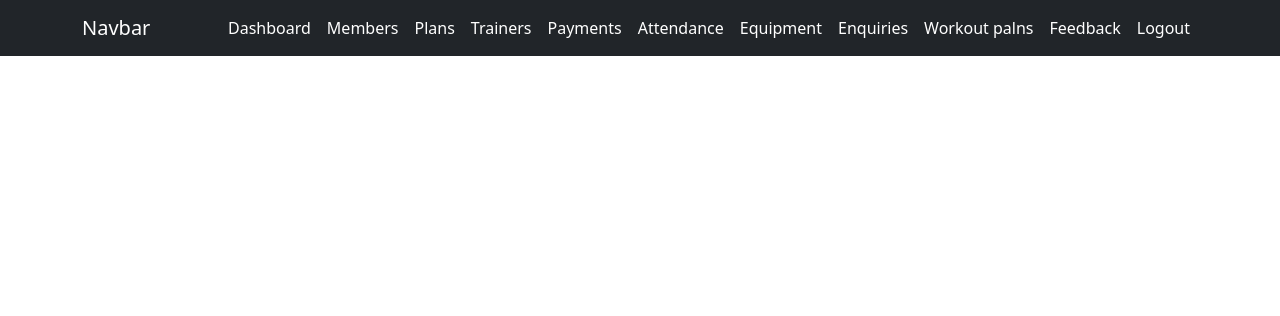
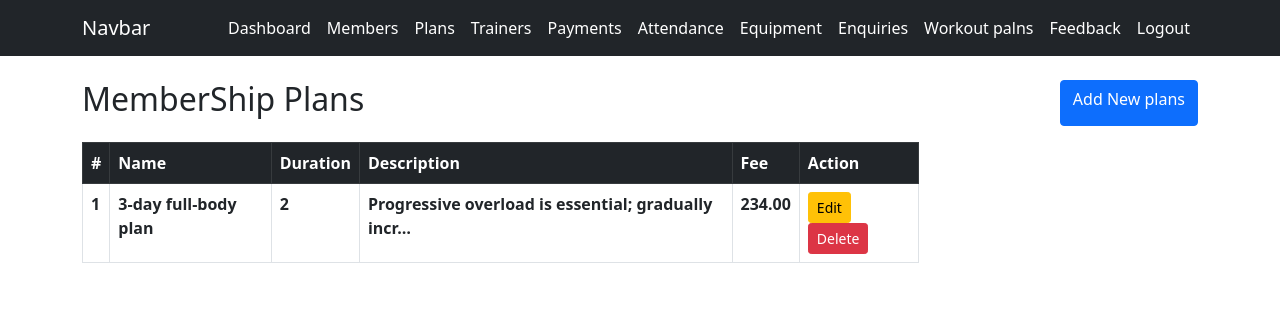
Before and after one commit to Rupesh933/GYM_Management_System, a Django app: page /admin_plans/ in a window 1280 px wide. Shown: the top 316 px of the page. Run offline with Django 5.2, Linux system fonts and the light colour scheme; a user stored in the database is signed in; data comes from the database, SQL or seed files in the repository; both versions use the stored data as it was after the commit; lists and menus that the app fills with data are empty; some libraries are stand-ins or nearby versions.

Commit message:
fix in urls and add edit and delete plans

```diff
--- a/GymManagementDjango/gymapp/templates/admin_plans_list.html
+++ b/GymManagementDjango/gymapp/templates/admin_plans_list.html
@@ -1 +1,42 @@
 {% extends 'base.html' %}
+
+{% block content  %}
+
+
+<div class="d-flex justify-content-between align-item-center mb-3">
+    <h2 class="">MemberShip Plans</h2>
+    <a href="{% url 'admin_plans_add' %}" class="btn btn-primary">Add New plans</a>
+</div>
+<table class="table table-bordered table-stripped w-75">
+    <thead class="table-dark">
+        <tr>
+            <th>#</th>
+            <th>Name</th>
+            <th>Duration</th>
+            <th>Description</th>
+            <th>Fee</th>
+            <th>Action</th>
+        </tr>
+    </thead>
+    <tbody class="">
+        {% for plan in plans %}
+        <tr>
+            <th>{{ forloop.counter }}</th>
+            <th>{{ plan.name }}</th>
+            <th>{{ plan.duration_months }}</th>
+            <th>{{ plan.description|truncatechars:50 }}</th>
+            <th>{{ plan.fee }}</th>
+            <th>
+                <a href="{% url 'admin_plan_edit' plan.id %}" class="btn btn-warning btn-sm">Edit</a>
+                <form method="POST" action="{% url 'admin_plan_delete' plan.id %}" style="display:inline;">
+                    {% csrf_token %}
+                    <button type="submit" class="btn btn-danger btn-sm"
+                            onclick="return confirm('Delete this plan?');">Delete</button>
+                </form>
+            </th>
+        </tr>
+        {% endfor %}
+    </tbody>
+</table>
+
+{% endblock %}
--- a/GymManagementDjango/gymapp/urls.py
+++ b/GymManagementDjango/gymapp/urls.py
@@ -8,5 +8,7 @@ urlpatterns = [
     path('admin-dashboard/', admin_dashboard_view, name='admin_dashboard'),
     path('admin-logout/', admin_logout_view, name='admin_logout'),
     path('admin_plans/', admin_plans_list, name='admin_plans_list'),
-    path('admin_plans_add/', admin_plan_form, name='admin_plans_add')
+    path('admin_plans_add/', admin_plan_form, name='admin_plans_add'),
+    path('admin_plan_edit/<int:plan_id>/', admin_plan_edit, name='admin_plan_edit'),
+    path('admin_plan_delete/<int:plan_id>/', admin_plan_delete, name='admin_plan_delete'),
 ]
--- a/GymManagementDjango/gymapp/views.py
+++ b/GymManagementDjango/gymapp/views.py
@@ -1,4 +1,4 @@
-from django.shortcuts import render, redirect
+from django.shortcuts import render, redirect, get_object_or_404
 from .models import *
 
 # Create your views here.
@@ -61,6 +61,7 @@ def admin_dashboard_view(request):
 @admin_required
 def admin_plans_list(request):
     plans = MemberShipPlan.objects.all().order_by('duration_months')
+    print('plans: ', plans)
     return render(request, 'admin_plans_list.html', {'plans': plans})
 
 @admin_required
@@ -82,4 +83,36 @@ def admin_plan_form(request):
             return redirect('admin_plans_list')
         else:
             messages.error(request, 'Please fill in all required fields')
-        return render(request, 'admin_plans_form.html', {'mode':'add'})
+    return render(request, 'admin_plans_form.html', {'mode':'add'})
+
+@admin_required
+def admin_plan_edit(request, plan_id):
+    plan = MemberShipPlan.objects.get(id=plan_id)
+    if request.method == "POST":
+        name = request.POST.get('name')
+        duration_months = request.POST.get('duration_months')
+        fee = request.POST.get('fee')
+        description = request.POST.get('description')
+
+        if name and duration_months and fee:
+            plan.name = name
+            plan.duration_months = duration_months
+            plan.fee = fee
+            plan.description = description
+            plan.save()
+            messages.success(request, 'Membership plan updated successfully!')
+            return redirect('admin_plans_list')
+        else:
+            messages.error(request, 'Please fill in the required fields')
+
+    return render(request, 'admin_plans_form.html', {'mode': 'edit', 'plan': plan})
+
+@admin_required
+def admin_plan_delete(request, plan_id):
+    plan = get_object_or_404(MemberShipPlan, id=plan_id)
+    if request.method == 'POST':
+        plan.delete()
+        messages.success(request, 'MemberShip plan deleted successfully!')
+    else:
+        messages.error(request, 'Invalid request method')
+    return redirect('admin_plans_list')
```
Also changed, not shown: GymManagementDjango/gymapp/templates/admin_plans_form.html (+21 -0 lines), GymManagementDjango/db.sqlite3.
